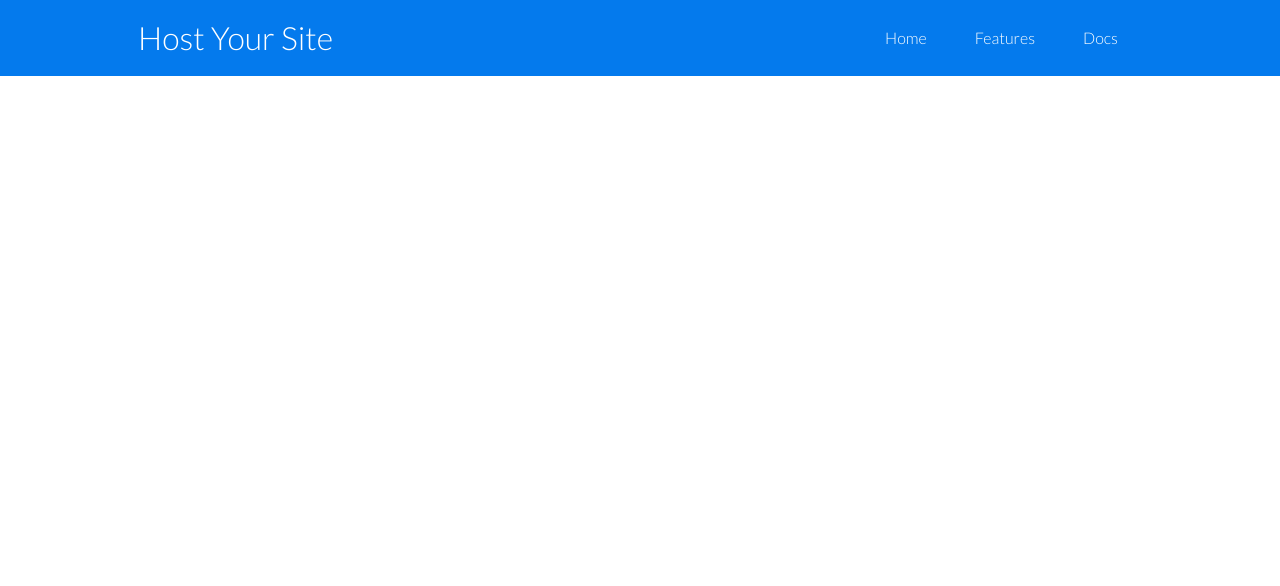
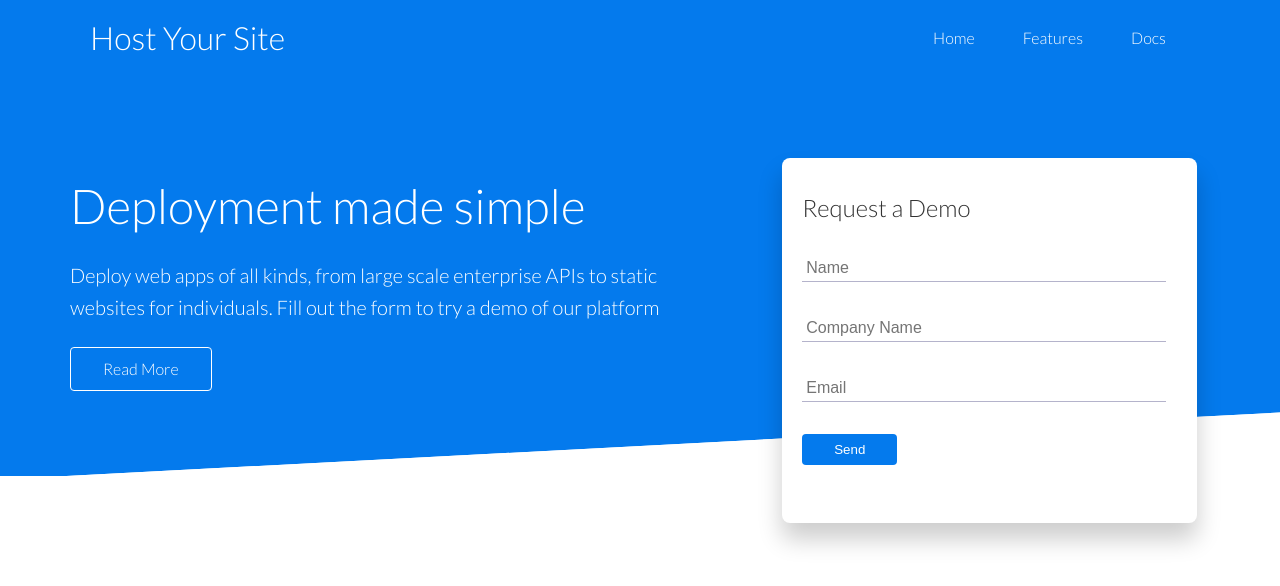
Before and after one commit to msram1002/hostYourSite, a plain HTML site: page index.html in a window 1280 px wide. Drawn offline with Linux system fonts and the light colour scheme.

Commit message:
adding the showcase section and its styling

```diff
--- a/css/styles.css
+++ b/css/styles.css
@@ -1,4 +1,8 @@
 @import url('https://fonts.googleapis.com/css2?family=Lato:wght@300&display=swap');
+
+:root {
+  --primary-color: #047aed;
+};
 
 * {
   box-sizing: border-box;
@@ -10,6 +14,7 @@ body {
   font-family: 'Lato',sans-serif;
   color: #333;
   line-height: 1.6;
+  margin: 0;
 }
 
 ul {
@@ -39,7 +44,7 @@ img {
 /* Navbar styles */
 
 .navbar {
-  background-color: #047aed;
+  background-color: var(--primary-color);
   color: #fff;
   height: 4.75rem;
 }
@@ -61,6 +66,74 @@ img {
 .navbar .flex {
   justify-content: space-between;
 }
+/* End of Navbar */
+
+/* Showcase */
+
+.showcase {
+  height: 400px;
+  background-color: var(--primary-color);
+  color: #fff;
+  position: relative;
+}
+
+.showcase::before, .showcase::after {
+  content: '';
+  position: absolute;
+  height: 100px;
+  bottom: -70px;
+  right: 0;
+  left: 0;
+  background: #fff;
+  -webkit-transform: skewY(-3deg);
+  -moz-transform: skewY(-3deg);
+  -ms-transform: skewY(-3deg);
+  transform: skewY(-3deg);
+}
+
+.showcase h1 {
+  font-size: 3rem;
+}
+
+.showcase p {
+  margin: 1.5rem 0;
+  font-size: 1.25rem;
+}
+
+.showcase .grid {
+  overflow: visible;
+  grid-template-columns: 60% 40%;
+  gap: 2.5rem;
+}
+
+.showcase-form {
+  position: relative;
+  top: 4rem;
+  height: 325px;
+  width: 375px;
+  padding: 2.5rem;
+  z-index: 100;
+  justify-self: flex-end;
+}
+
+.showcase-form .form-control {
+  margin: 2rem 0;
+}
+
+.showcase-form input[type='text'],
+.showcase-form input[type='email'] {
+  border: 0;
+  border-bottom: 1px solid #b4b3cb;
+  width: 95%;
+  padding: 0.25rem;
+  font-size: 1rem;
+}
+
+.showcase-form input:focus {
+  outline: none;
+}
+
+/* Utilities */
 
 .container {
   max-width: 1100px;
@@ -78,4 +151,44 @@ img {
   height: 100%;
 }
 
-/* End of Navbar */
+.card {
+  background-color: #fff;
+  color: #333;
+  border-radius: 0.5rem;
+  box-shadow: 0 1rem 1.5rem rgba(0, 0, 0, 0.2);
+  padding: 1.25rem;
+  margin: 0.8rem;
+}
+
+.btn {
+  display: inline-block;
+  padding: 0.5rem 2rem;
+  cursor: pointer;
+  background-color: var(--primary-color);
+  color: #fff;
+  border: none;
+  border-radius: 0.25rem;
+}
+
+.btn-outline {
+  background-color: transparent;
+  border: 1px #fff solid;
+}
+
+.btn:hover {
+  transform: scale(0.98);
+}
+
+/* Grid */
+.grid {
+  display: grid;
+  /* Grid doesnt apply changes like flex */
+  /* grid-template-columns: 300px 250px; */
+  grid-template-columns: 2fr 1fr;
+  /* grid-template-columns: repeat(2, 1fr); */
+  /* space in between */
+  gap: 1.5rem;
+  justify-content: center;
+  align-items: center;
+  height: 100%;
+}
--- a/index.html
+++ b/index.html
@@ -24,5 +24,33 @@
       </nav>
     </div>
   </div>
+
+  <!-- Showcase -->
+  <section class="showcase">
+    <div class="container grid">
+      <!-- Grid Items -->
+      <div class="showcase-text">
+        <h1>Deployment made simple</h1>
+        <p>Deploy web apps of all kinds, from large scale enterprise APIs to static websites for individuals. Fill out the form to try a demo of our platform</p>
+        <a href="features.html" class="btn btn-outline">Read More</a>
+      </div>
+
+      <div class="showcase-form card">
+        <h2>Request a Demo</h2>
+        <form>
+          <div class="form-control">
+            <input type="text" name="name" placeholder="Name" required>
+          </div>
+          <div class="form-control">
+            <input type="text" name="company" placeholder="Company Name" required>
+          </div>
+          <div class="form-control">
+            <input type="email" name="email" placeholder="Email" required>
+          </div>
+          <input type="submit" value="Send" class="btn btn-primary">
+        </form>
+      </div>
+    </div>
+  </section>
 </body>
 </html>
```
